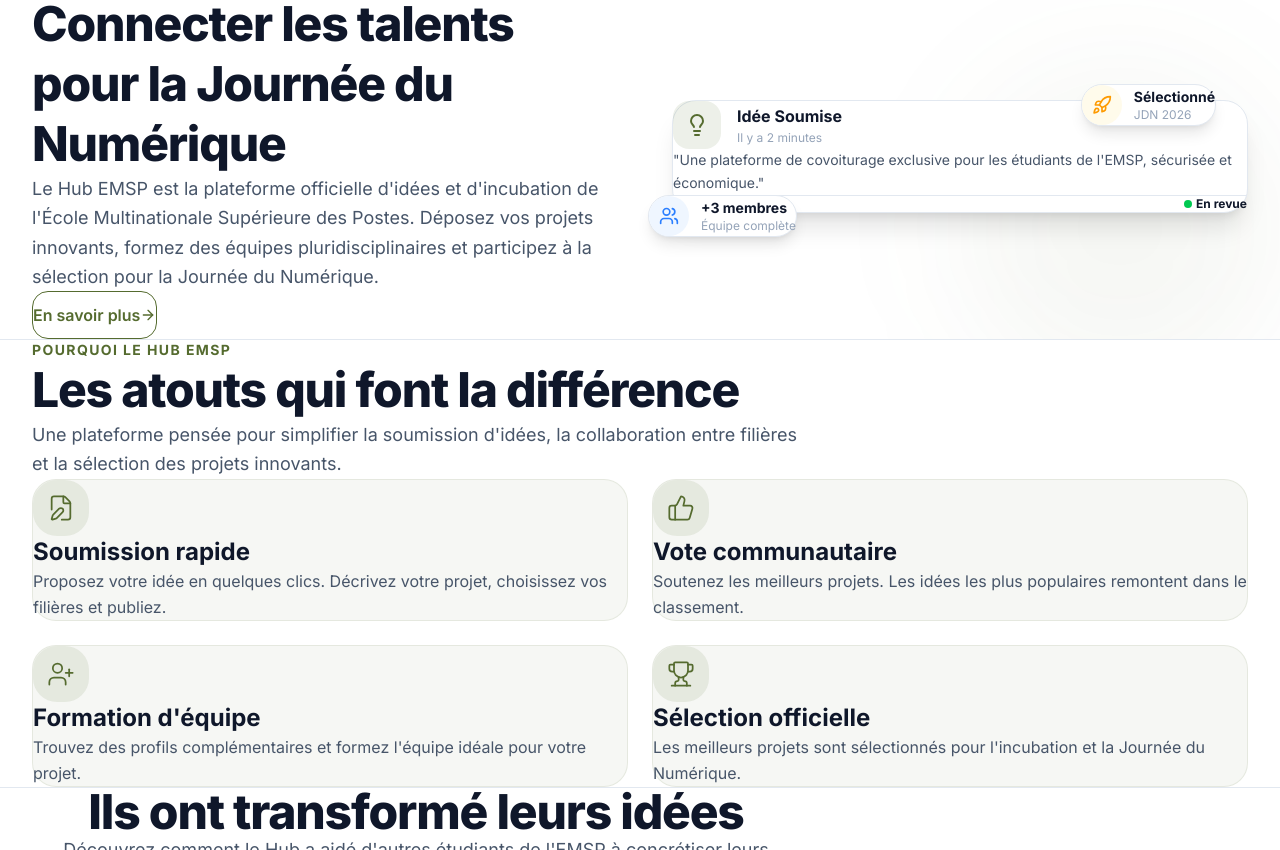
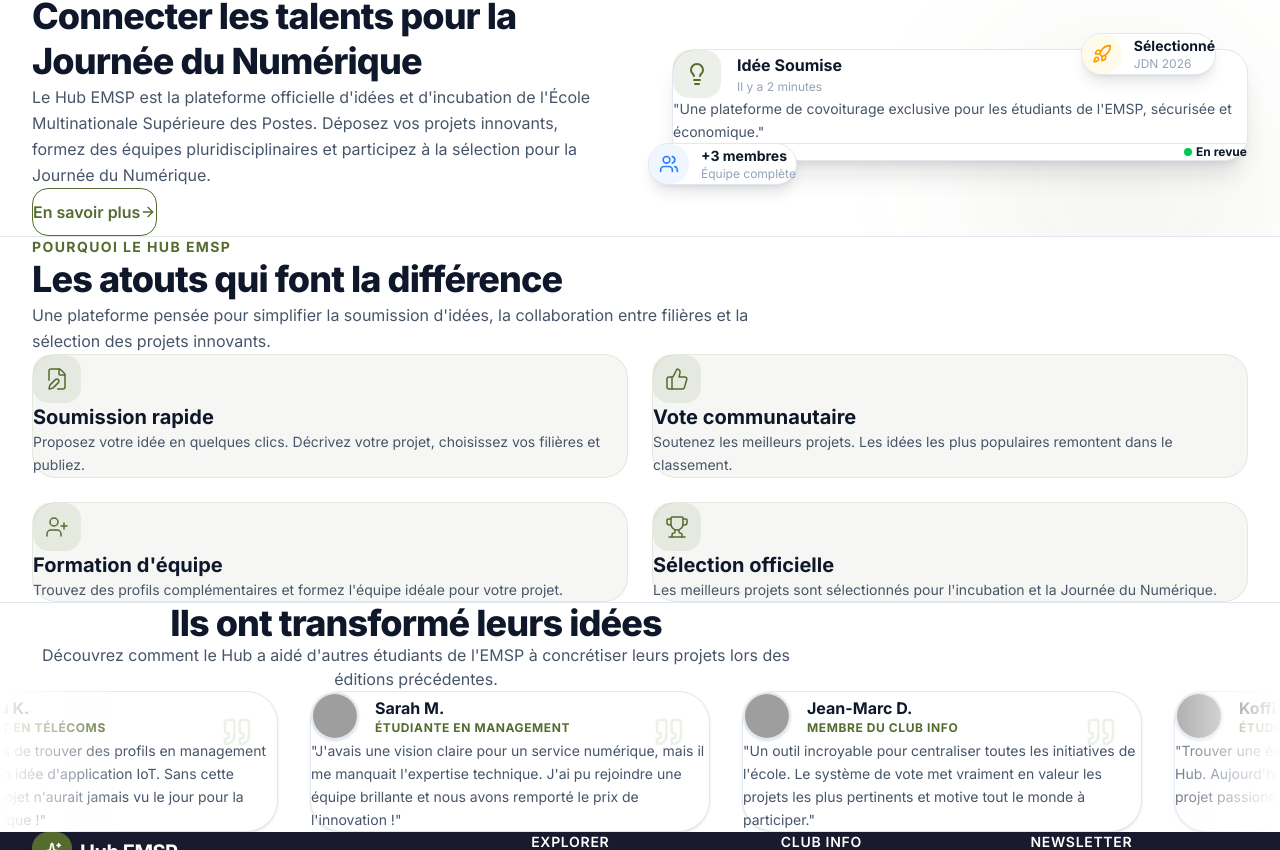
Before and after one commit to iouatt225/hub, a React (Vite) app in the folder frontend-emsphub/: page / in a window 1280 px wide. Shown: the part 850-1700 px from the top of the page. Built offline with nearby package versions, Linux system fonts and the light colour scheme; no server answers; grey boxes are pictures that could not be loaded.

Commit message:
style(ui): ajustement de la typographie et des espacements (Features, DemoTabs, Testimonials)

```diff
--- a/frontend-emsphub/src/components/sections/DemoTabsSection.tsx
+++ b/frontend-emsphub/src/components/sections/DemoTabsSection.tsx
@@ -36,14 +36,14 @@
     <section className="py-24 sm:py-32 bg-surface border-t border-border">
       <div className="container-hub">
         {/* En-tête */}
-        <div className="max-w-3xl mb-16">
+        <div className="max-w-3xl mb-12">
           <span className="text-sm font-bold text-accent tracking-widest uppercase mb-4 block">
             Pourquoi le Hub EMSP
           </span>
-          <h2 className="text-3xl sm:text-4xl lg:text-5xl font-extrabold tracking-tight text-text-primary mb-6 leading-tight">
+          <h2 className="text-3xl lg:text-4xl font-extrabold tracking-tight text-text-primary mb-4 leading-tight">
             Les atouts qui font la différence
           </h2>
-          <p className="text-lg text-text-secondary leading-relaxed">
+          <p className="text-base text-text-secondary leading-relaxed">
             Une plateforme pensée pour simplifier la soumission d'idées, la collaboration entre filières et la sélection des projets innovants.
           </p>
         </div>
@@ -53,18 +53,18 @@
           {advantages.map((item) => (
             <div
               key={item.id}
-              className="p-8 sm:p-10 rounded-2xl bg-accent/5 border border-accent/10 hover:border-accent/25 transition-all duration-300 group"
+              className="p-6 sm:p-8 rounded-2xl bg-accent/5 border border-accent/10 hover:border-accent/25 transition-all duration-300 group"
             >
               {/* Icône */}
-              <div className="w-14 h-14 rounded-2xl bg-accent/10 flex items-center justify-center mb-6 group-hover:bg-accent/20 transition-colors">
-                <item.icon className="w-7 h-7 text-accent" strokeWidth={1.5} />
+              <div className="w-12 h-12 rounded-xl bg-accent/10 flex items-center justify-center mb-4 group-hover:bg-accent/20 transition-colors">
+                <item.icon className="w-6 h-6 text-accent" strokeWidth={1.5} />
               </div>
 
               {/* Contenu */}
-              <h3 className="text-xl sm:text-2xl font-bold text-text-primary mb-3">
+              <h3 className="text-lg sm:text-xl font-bold text-text-primary mb-2">
                 {item.title}
               </h3>
-              <p className="text-text-secondary leading-relaxed">
+              <p className="text-sm text-text-secondary leading-relaxed">
                 {item.description}
               </p>
             </div>
--- a/frontend-emsphub/src/components/sections/FeaturesSection.tsx
+++ b/frontend-emsphub/src/components/sections/FeaturesSection.tsx
@@ -17,10 +17,10 @@
             <span className="text-sm font-bold text-accent tracking-widest uppercase mb-4 block">
               À propos du Hub
             </span>
-            <h2 className="text-3xl sm:text-4xl lg:text-5xl font-extrabold tracking-tight text-text-primary mb-6 leading-tight">
+            <h2 className="text-3xl lg:text-4xl font-extrabold tracking-tight text-text-primary mb-6 leading-tight">
               Connecter les talents pour la Journée du Numérique
             </h2>
-            <p className="text-lg text-text-secondary leading-relaxed mb-8">
+            <p className="text-base text-text-secondary leading-relaxed mb-8">
               Le Hub EMSP est la plateforme officielle d'idées et d'incubation de l'École Multinationale Supérieure des Postes.
               Déposez vos projets innovants, formez des équipes pluridisciplinaires et participez à la sélection
               pour la Journée du Numérique.
--- a/frontend-emsphub/src/components/sections/TestimonialsSection.tsx
+++ b/frontend-emsphub/src/components/sections/TestimonialsSection.tsx
@@ -45,12 +45,12 @@
 
   return (
     <section className="py-24 sm:py-32 bg-surface border-t border-border overflow-hidden">
-      <div className="container-hub relative mb-16">
+      <div className="container-hub relative mb-12">
         <div className="text-center max-w-3xl mx-auto relative z-10">
-          <h2 className="text-4xl sm:text-5xl font-extrabold tracking-tight text-text-primary mb-6">
+          <h2 className="text-3xl lg:text-4xl font-extrabold tracking-tight text-text-primary mb-4">
             Ils ont transformé leurs idées
           </h2>
-          <p className="text-lg text-text-secondary">
+          <p className="text-base text-text-secondary">
             Découvrez comment le Hub a aidé d'autres étudiants de l'EMSP à
             concrétiser leurs projets lors des éditions précédentes.
           </p>
@@ -65,24 +65,24 @@
           {duplicatedTestimonials.map((testimonial, index) => (
             <div
               key={`${testimonial.id}-${index}`}
-              className="flex flex-col p-8 rounded-[2rem] w-[350px] sm:w-[450px] shrink-0 bg-background border border-border shadow-sm hover:shadow-card-hover transition-all duration-300 relative"
+              className="flex flex-col p-6 rounded-[2rem] w-[300px] sm:w-[400px] shrink-0 bg-background border border-border shadow-sm hover:shadow-card-hover transition-all duration-300 relative"
             >
-              <Quote className="absolute top-8 right-8 w-10 h-10 text-accent/10" />
+              <Quote className="absolute top-6 right-6 w-8 h-8 text-accent/10" />
 
-              <div className="flex items-center gap-4 mb-6 relative z-10">
-                <Avatar className="w-14 h-14 border-2 border-border shadow-sm">
+              <div className="flex items-center gap-4 mb-4 relative z-10">
+                <Avatar className="w-12 h-12 border-2 border-border shadow-sm">
                   <AvatarImage src={testimonial.avatarSrc} alt={testimonial.name} />
                   <AvatarFallback>{testimonial.name.charAt(0)}</AvatarFallback>
                 </Avatar>
                 <div>
-                  <h3 className="text-lg font-bold text-text-primary">
+                  <h3 className="text-base font-bold text-text-primary">
                     {testimonial.name}
                   </h3>
-                  <p className="text-xs font-bold text-accent uppercase tracking-wider mt-1">{testimonial.role}</p>
+                  <p className="text-[10px] sm:text-xs font-bold text-accent uppercase tracking-wider mt-0.5">{testimonial.role}</p>
                 </div>
               </div>
 
-              <p className="text-text-secondary leading-relaxed relative z-10">
+              <p className="text-sm text-text-secondary leading-relaxed relative z-10">
                 "{testimonial.content}"
               </p>
             </div>
```
